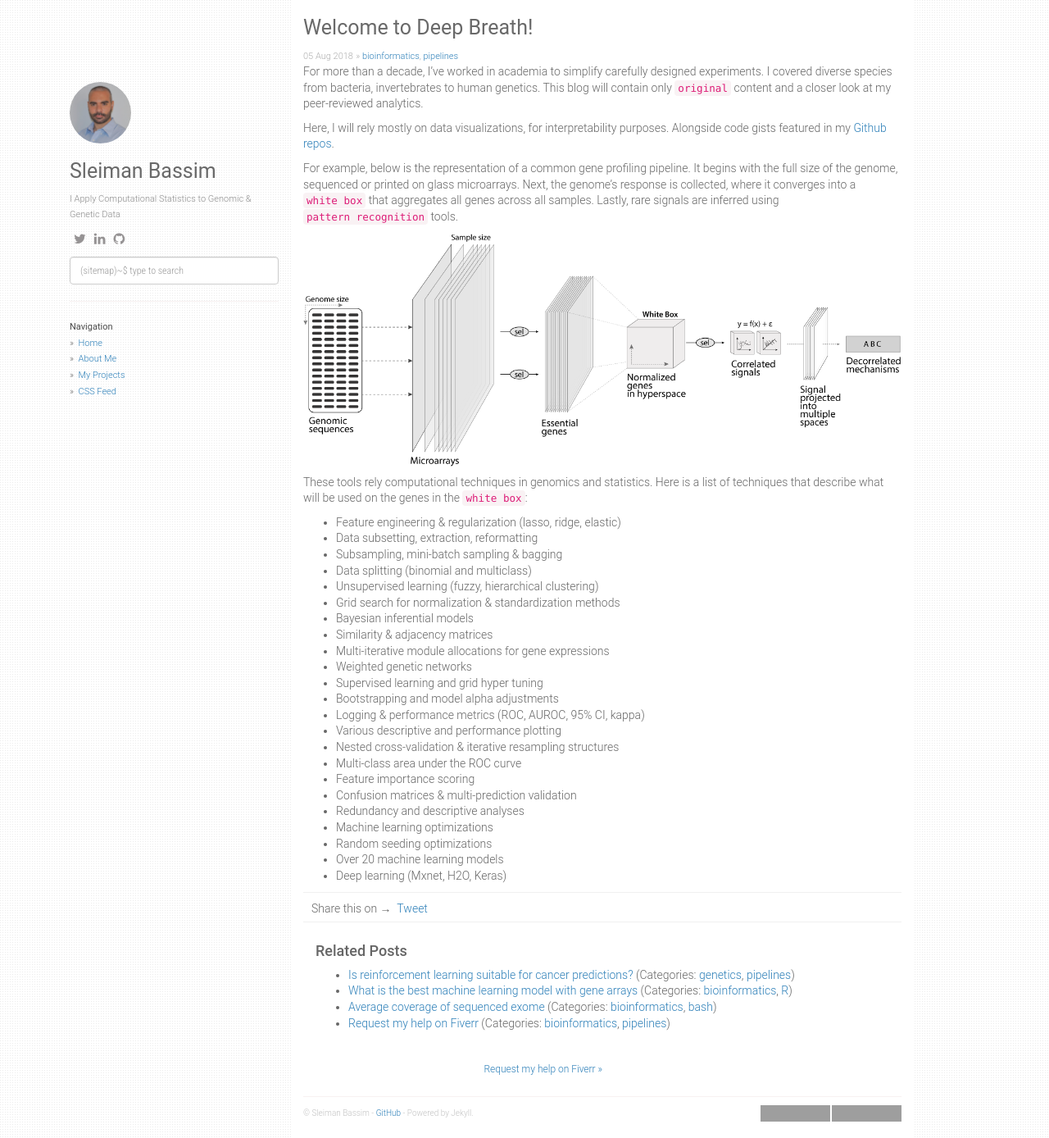
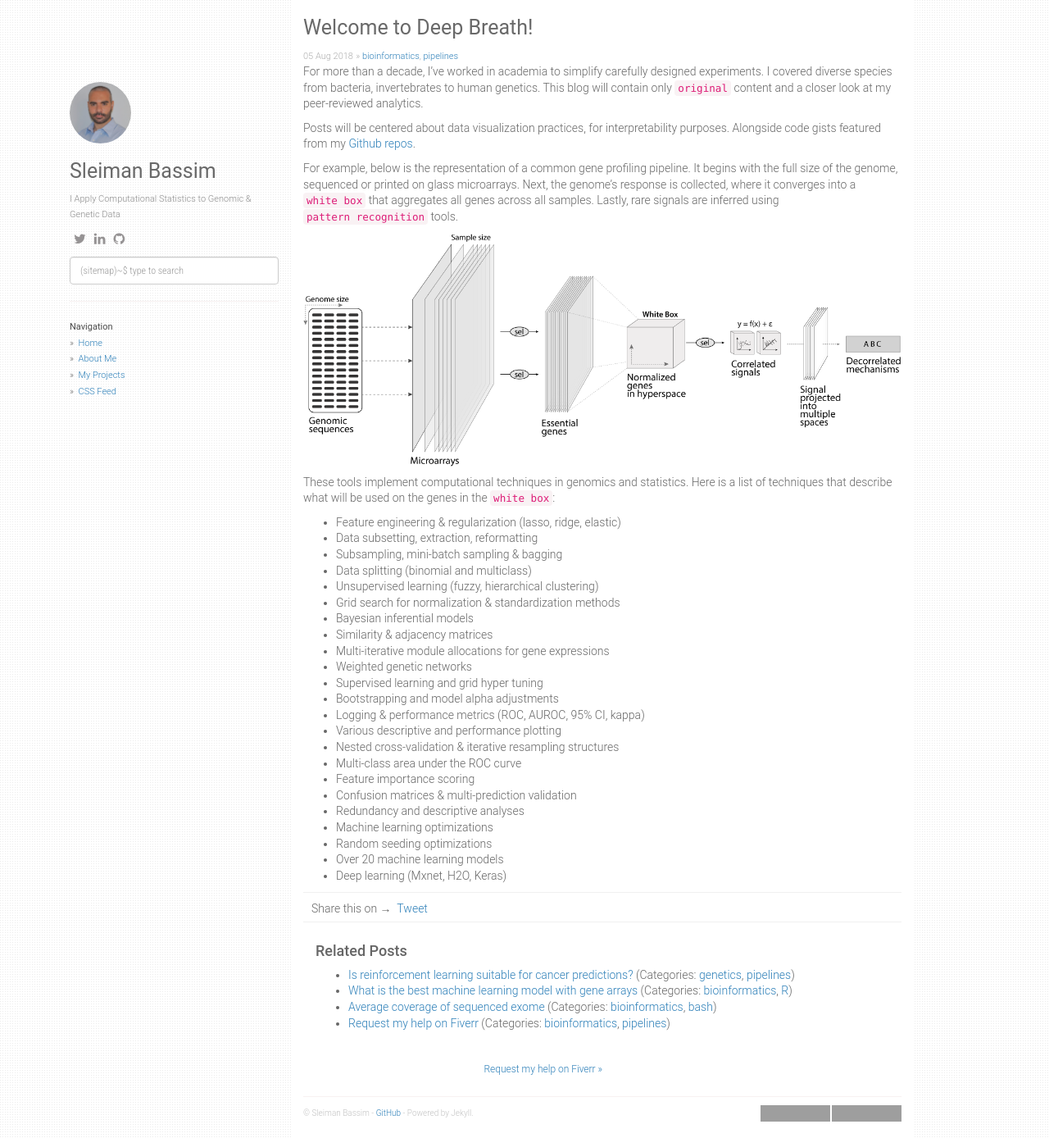
Before and after one commit to neocruiser/neocruiser.github.io, a Jekyll site: the page built from _posts/2018/2018-08-05-welcome-to-deep-breath.md, in a window 1280 px wide and 1388 px high. Shown: the whole window at 82% size. Built offline with Jekyll 4.4.1, drawn with Linux system fonts in a browser that asks for light colours; nearby versions of some CDN libraries; comment, search, counter and statistics services are not loaded; grey boxes are pictures that could not be loaded.

Commit message:
small corrections of content

```diff
--- a/_posts/2018/2018-08-05-welcome-to-deep-breath.md
+++ b/_posts/2018/2018-08-05-welcome-to-deep-breath.md
@@ -4,15 +4,15 @@ title: "Welcome to Deep Breath!"
 date: 2018-08-05 19:51:02 +0700
 categories: [bioinformatics, pipelines]
 tags: [genetics, pipelines]
-permalink: /welcome/
+permalink: /summary/
 ---
 
 For more than a decade, I've worked in academia to simplify carefully designed experiments.
 I covered diverse species from bacteria, invertebrates to human genetics.
 This blog will contain only `original` content and a closer look at my peer-reviewed analytics.
 
-Here, I will rely mostly on data visualizations, for interpretability purposes.
-Alongside code gists featured in my [Github repos][github-repos].
+Posts will be centered about data visualization practices, for interpretability purposes.
+Alongside code gists featured from my [Github repos][github-repos].
 
 For example, below is the representation of a common gene profiling pipeline.
 It begins with the full size of the genome, sequenced or printed on glass microarrays.
@@ -23,7 +23,7 @@ Lastly, rare signals are inferred using `pattern recognition` tools.
 ![Dimension reduction summary](/assets/2018/scaling.png)
 
 
-These tools rely computational techniques in genomics and statistics.
+These tools implement computational techniques in genomics and statistics.
 Here is a list of techniques that describe what will be used on the genes in the `white box`:
    - Feature engineering & regularization (lasso, ridge, elastic)
    - Data subsetting, extraction, reformatting
```
Also changed, not shown: about.md (+2 -2 lines).
